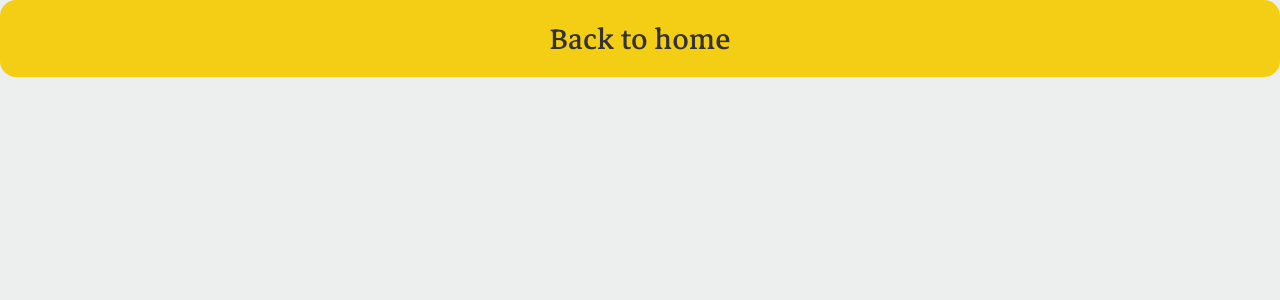
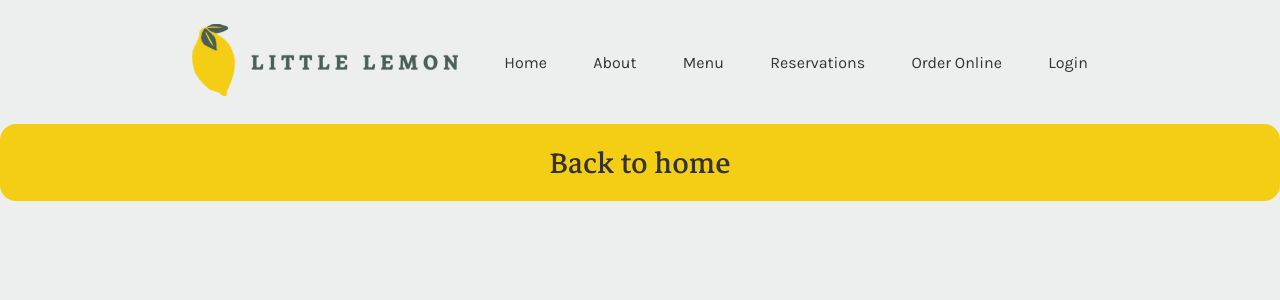
Before and after one commit to alexgqh/Capstone-Project, a React (Vite) app: page / in a window 1280 px wide. Both pictures are taken after a click on the button "Reserve a table". Shown: the top 300 px of the page. Built offline with nearby package versions, Linux system fonts and the light colour scheme.

Commit message:
Using context to scroll to top of page. Split header out of home component and moved it into App.jsx

```diff
--- a/src/App.jsx
+++ b/src/App.jsx
@@ -1,17 +1,28 @@
-import { useState } from 'react';
+import { useState, useRef } from 'react';
 import { PageProvider } from './global/pageContext';
 
+import Header from './components/header';
 import Home from './components/home';
 import Reserve from './components/reserve';
 
 function App() {
+  const headerRef = useRef();
+
+  const scrollToTop = () => {
+    headerRef?.current.scrollIntoView({
+      behavior: 'smooth', // Optional: for a smooth scrolling animation
+      block: 'start',      // Optional: align the top of the element to the top of the viewport
+    });
+  }
+
   const [page, setPage] = useState("home");
 
-  const setPageHome = () => setPage("home");
-  const setPageReserve = (step = 0) => setPage("reserve" + step);
+  const setPageHome = () => { setPage("home"); scrollToTop(); }
+  const setPageReserve = (step = 0) => { setPage("reserve" + step); scrollToTop(); }
 
   return (
-    <PageProvider value={{page, setPageHome, setPageReserve}}>
+    <PageProvider value={{page, setPageHome, setPageReserve, scrollToTop}}>
+      <Header ref={headerRef} />
       {
         page.startsWith('reserve') ?
           <Reserve /> :
--- a/src/components/footer.jsx
+++ b/src/components/footer.jsx
@@ -1,8 +1,8 @@
 import LogoFooter from '../assets/logo-footer.svg';
 import { usePage } from '../global/pageContext';
 
-const Footer = ({ scrollToTop }) => {
-  const { setPageReserve } = usePage();
+const Footer = () => {
+  const { setPageReserve, scrollToTop } = usePage();
 
   return (
     <footer>
--- a/src/components/header.jsx
+++ b/src/components/header.jsx
@@ -1,15 +1,15 @@
 import LogoHeader from '../assets/logo-header.svg';
 import { usePage } from '../global/pageContext';
 
-const Header = ({ scrollToTop, ref }) => {
-  const { setPageReserve } = usePage();
+const Header = ({ ref }) => {
+  const { setPageHome, setPageReserve } = usePage();
 
   return (
     <header id="header" ref={ref}>
-      <a onClick={scrollToTop}><img src={LogoHeader} alt="Little Lemon Logo"/></a>
+      <a onClick={setPageHome}><img src={LogoHeader} alt="Little Lemon Logo"/></a>
       <nav id="header-nav">
         <ul id="header-links">
-          <li><a onClick={scrollToTop}>Home</a></li>
+          <li><a onClick={setPageHome}>Home</a></li>
           <li>About</li>
           <li>Menu</li>
           <li><a onClick={setPageReserve}>Reservations</a></li>
--- a/src/components/hero.jsx
+++ b/src/components/hero.jsx
@@ -2,7 +2,7 @@ import HeroImg from '../assets/hero-img.jpg';
 import Button from './button';
 import { usePage } from '../global/pageContext';
 
-const Hero = ({ switchPage }) => {
+const Hero = () => {
   const { setPageReserve } = usePage();
 
   return (
--- a/src/components/home.jsx
+++ b/src/components/home.jsx
@@ -5,28 +5,16 @@ import Testimonials from './testimonials';
 import About from './about';
 import Footer from './footer';
 
-import { useRef } from 'react';
-
 const Home = () => {
-  const headerRef = useRef();
-
-  const scrollToTop = () => {
-    headerRef.current.scrollIntoView({
-      behavior: 'smooth', // Optional: for a smooth scrolling animation
-      block: 'start',      // Optional: align the top of the element to the top of the viewport
-    });
-  }
-
   return (
     <>
-      <Header scrollToTop={scrollToTop} ref={headerRef} />
       <main>
-        <Hero scrollToTop={scrollToTop} />
+        <Hero />
         <Specials />
         <Testimonials />
         <About />
       </main>
-      <Footer scrollToTop={scrollToTop} />
+      <Footer />
     </>
   )
 }
--- a/src/components/reserve.jsx
+++ b/src/components/reserve.jsx
@@ -3,7 +3,13 @@ import Button from "./button";
 
 const Reserve = () => {
   const { setPageHome } = usePage();
-  return <Button isCTA={true} onClick={setPageHome}>Back to home</Button>
+
+  return (
+    <>
+      <Button isCTA={true} onClick={setPageHome}>Back to home</Button>
+      <div style={{position:"static",height:"2000px"}} />
+    </>
+  )
 }
 
 export default Reserve;
--- a/src/index.css
+++ b/src/index.css
@@ -42,7 +42,7 @@
 
 html, body, #root {
   overflow-x: hidden;
-  height: 100%;
+  /* height: 100%; */
   background-color: var(--color-hightlight-1);
   color: var(--color-hightlight-2);
   font-family: 'Karla', sans-serif;
```
Also changed, not shown: src/global/PageContext.jsx (+0 -17 lines).
